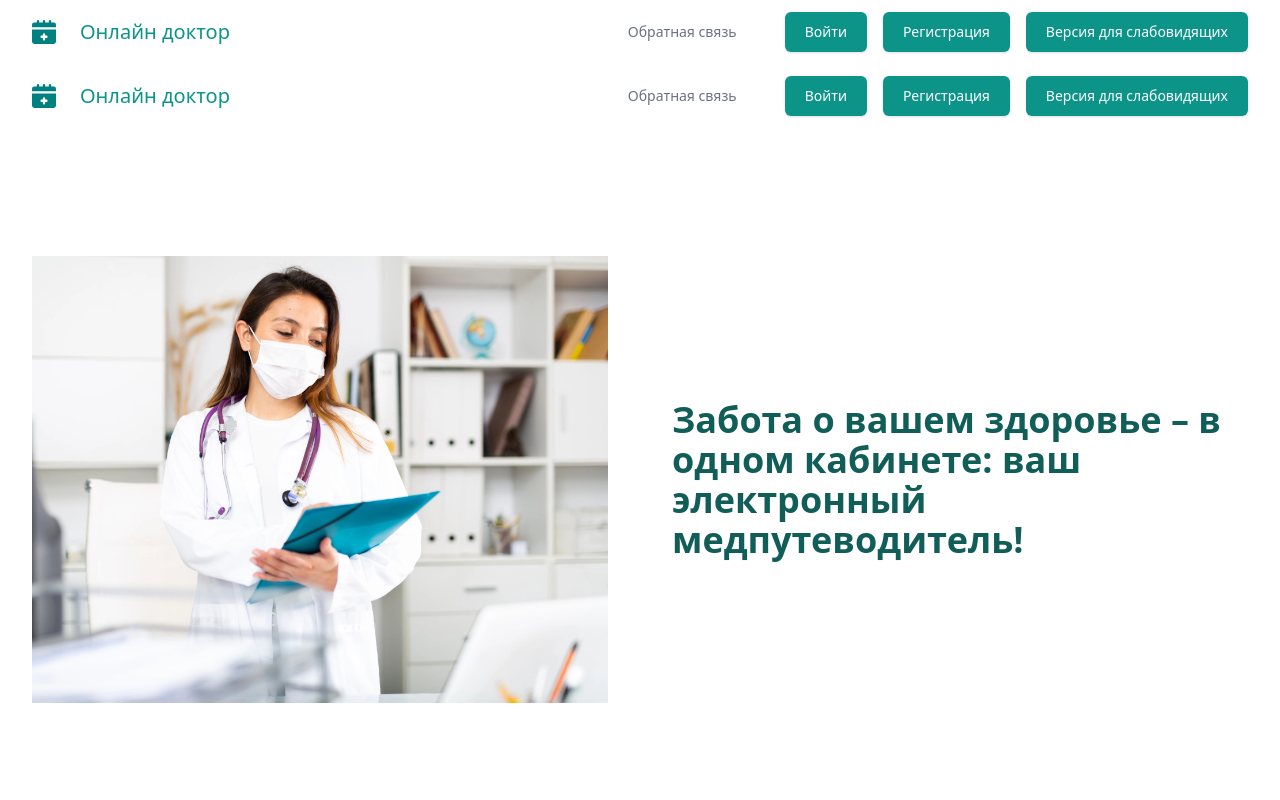
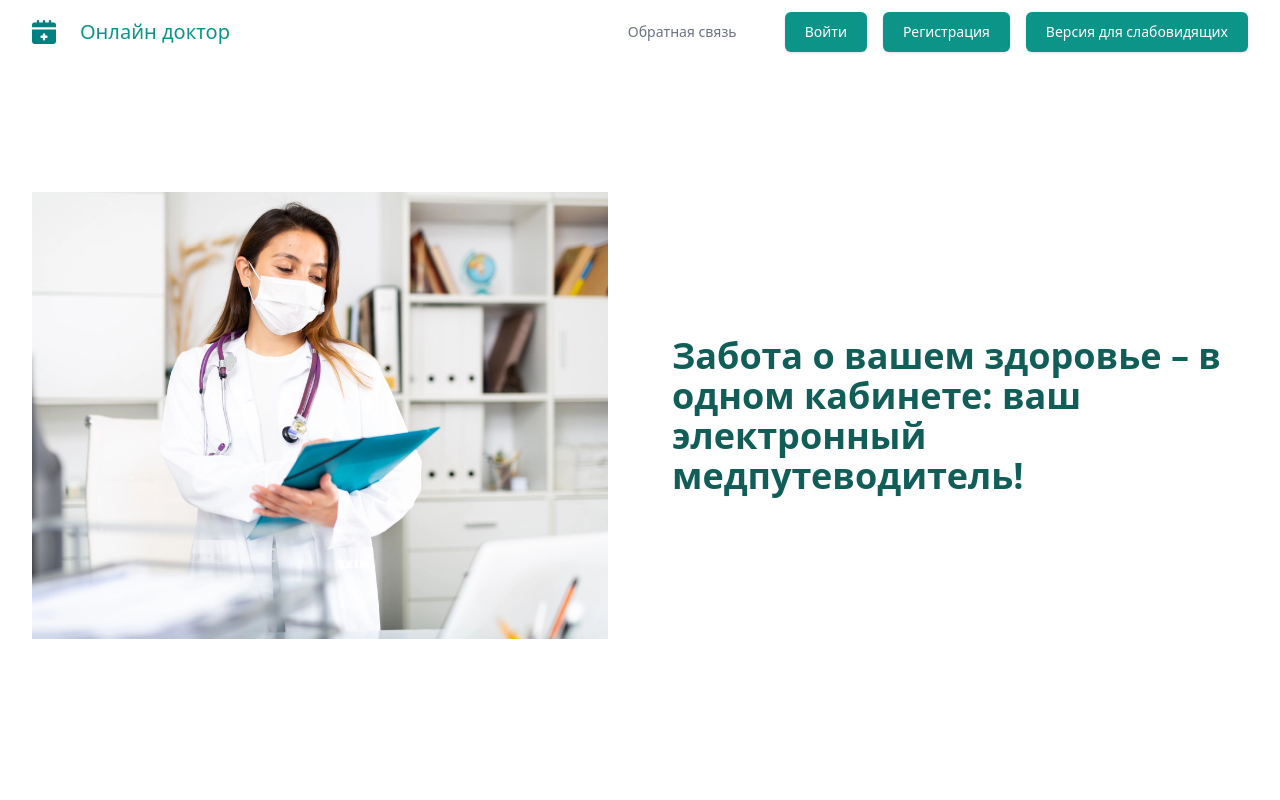
Before and after one commit to newsow/online-doctor, a React (Create React App) app in the folder client/: page / in a window 1280 px wide. Shown: the top 800 px of the page. Built offline with nearby package versions, Linux system fonts and the light colour scheme.

Commit message:
react routing

```diff
--- a/client/src/components/AdminSidebar.jsx
+++ b/client/src/components/AdminSidebar.jsx
@@ -11,10 +11,6 @@ const AdminSidebar = () => {
           <li className="mb-2">
             <Link to='/admin/panel' className="text-gray-300 hover:text-white">Admins</Link>
           </li>
-          <li className="mb-2">
-            <Link to='/admin/panel/sight' className="text-gray-300 hover:text-white">Sights</Link>
-          </li>
-          {/* Add more sidebar links as needed */}
         </ul>
       </div>
       <div className="flex-1 p-8">
--- a/client/src/components/Footer.jsx
+++ b/client/src/components/Footer.jsx
@@ -1,5 +1,5 @@
 import React from 'react'
-import {Link, Outlet} from 'react-router-dom'
+import {Link} from 'react-router-dom'
 
 const Footer = () => {
     return (
@@ -62,7 +62,6 @@ const Footer = () => {
                     Все права защищены &copy; 2023. Командой Апельсин
                 </p>
             </div>
-            <Outlet/>
         </div>
 
     )
--- /dev/null
+++ b/client/src/components/LayoutMain.jsx
@@ -0,0 +1,18 @@
+import React from 'react'
+import Navbar from './Navbar'
+import { Outlet } from 'react-router-dom'
+import Footer from './Footer'
+
+const Layout = () => {
+  return (
+    <div>
+        <Navbar/>
+          <div className='min-h-screen'>
+            <Outlet/>
+          </div>
+        <Footer/>
+    </div>
+  )
+}
+
+export default Layout
--- a/client/src/components/Navbar.jsx
+++ b/client/src/components/Navbar.jsx
@@ -1,5 +1,5 @@
 import React from 'react'
-import {Link, Outlet} from 'react-router-dom'
+import {Link} from 'react-router-dom'
 
 const Navbar = () => {
   return (
@@ -27,7 +27,7 @@ const Navbar = () => {
                     <nav className="hidden md:block">
                         <ul className="flex items-center gap-6 text-sm">
                             <li>
-                                <Link to=''
+                                <Link to='/faq'
                                       className="text-gray-500 transition hover:text-gray-500/75">
                                     Обратная связь
                                 </Link>
@@ -40,7 +40,7 @@ const Navbar = () => {
                         <div className="sm:flex sm:gap-4">
                             <Link
                                 className="rounded-md bg-teal-600 px-5 py-2.5 text-sm font-medium text-white shadow"
-                                to='/'
+                                to='/login'
                             >
                                 Войти
                             </Link>
@@ -76,7 +76,6 @@ const Navbar = () => {
                 </div>
             </div>
         </div>
-        <Outlet/>
     </div>
   )
 }
--- a/client/src/pages/AppRouter.jsx
+++ b/client/src/pages/AppRouter.jsx
@@ -1,18 +1,24 @@
 import React from 'react'
 import { Routes,Route } from 'react-router-dom'
-import Navbar from '../components/Navbar'
 import Main from './Main'
 import AdminSidebar from '../components/AdminSidebar'
 import AdminForm from '../components/AdminForm'
+import LayoutMain from '../components/LayoutMain'
+import Error404 from './Error404'
+import Faq from './Faq'
+import Login from './Login'
 const AppRouter = () => {
   return (
     <div>
         <Routes>
-            <Route path='/' element={<Navbar/>}>
+            <Route path='/' element={<LayoutMain/>}>
                 <Route path='/' element={<Main/>}/>
+                <Route path='/login' element={<Login/>}/>
                 <Route path='/admin/panel' element={<AdminSidebar/>}>
                     <Route path='/admin/panel' element={<AdminForm/>}/>
                 </Route>
+                <Route path='/faq' element={<Faq/>}/>
+                <Route path='*' element={<Error404/>}/>
             </Route>
         </Routes>
     </div>
--- a/client/src/pages/Error404.jsx
+++ b/client/src/pages/Error404.jsx
@@ -1,12 +1,9 @@
 import React from "react";
-import Navbar from "../components/Navbar";
-import Footer from "../components/Footer";
 import {Link} from "react-router-dom";
 
 const Error404 = () => {
   return(
       <div>
-          <Navbar/>
           <div className="grid h-screen place-content-center bg-white px-4">
               <div className="text-center">
                   <h1 className="text-9xl font-black text-teal-300">404</h1>
@@ -23,7 +20,6 @@ const Error404 = () => {
                   </Link>
               </div>
           </div>
-          <Footer/>
       </div>
   )
 }
--- a/client/src/pages/Faq.jsx
+++ b/client/src/pages/Faq.jsx
@@ -1,14 +1,10 @@
 import React from "react";
-import Navbar from "../components/Navbar";
 import FaqForm from "../components/FaqForm"
-import Footer from "../components/Footer";
 
 const Faq = () => {
     return(
         <div>
-            <Navbar/>
             <FaqForm/>
-            <Footer/>
         </div>
 
     )
--- a/client/src/pages/Login.jsx
+++ b/client/src/pages/Login.jsx
@@ -1,12 +1,9 @@
 import React from "react";
-import Footer from "../components/Footer";
-import Navbar from "../components/Navbar";
 import {Link} from "react-router-dom";
 
 const Login = () => {
     return(
         <div>
-            <Navbar/>
             <section className="bg-white mt-7">
                 <div className="mx-auto max-w-screen-xl lg:grid lg:min-h-screen lg:grid-cols-12">
                     <aside className="relative block h-16 lg:order-last lg:col-span-5 lg:h-full xl:col-span-6">
@@ -80,7 +77,6 @@ const Login = () => {
                     </main>
                 </div>
             </section>
-            <Footer/>
         </div>
     )
 
--- a/client/src/pages/Main.jsx
+++ b/client/src/pages/Main.jsx
@@ -1,11 +1,8 @@
 import React from 'react'
 import doctor from '../images/chto-delaet-terapevt.webp'
-import Footer from "../components/Footer";
-import Navbar from "../components/Navbar";
 const Main = () => {
   return (
     <div>
-      <Navbar/>
       <section>
         <div className="mx-auto max-w-screen-xl px-4 py-16 sm:px-6 sm:py-24 lg:px-8">
           <div className="mt-8 grid grid-cols-1 gap-8 lg:grid-cols-2 lg:gap-16 items-center">
@@ -226,7 +223,6 @@ const Main = () => {
             </div>
           </div>
       </section>
-      <Footer/>
         </div>
   )
 }
```
